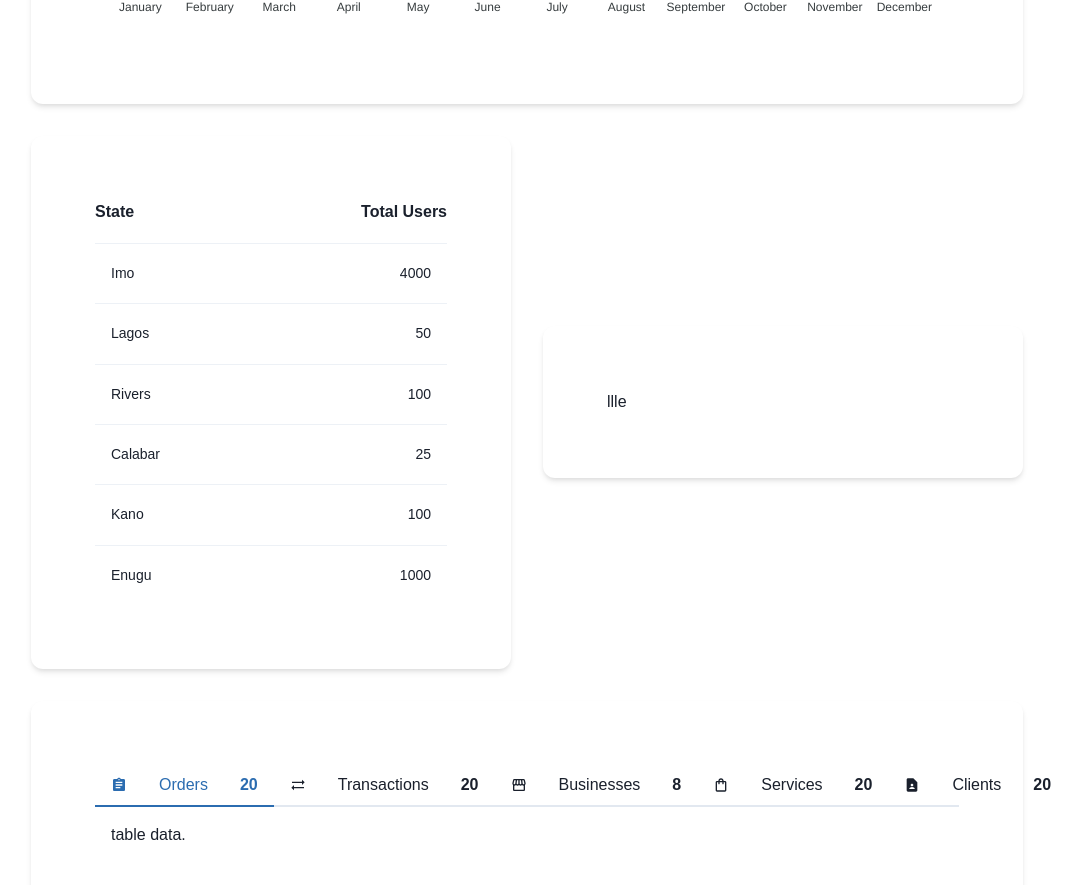
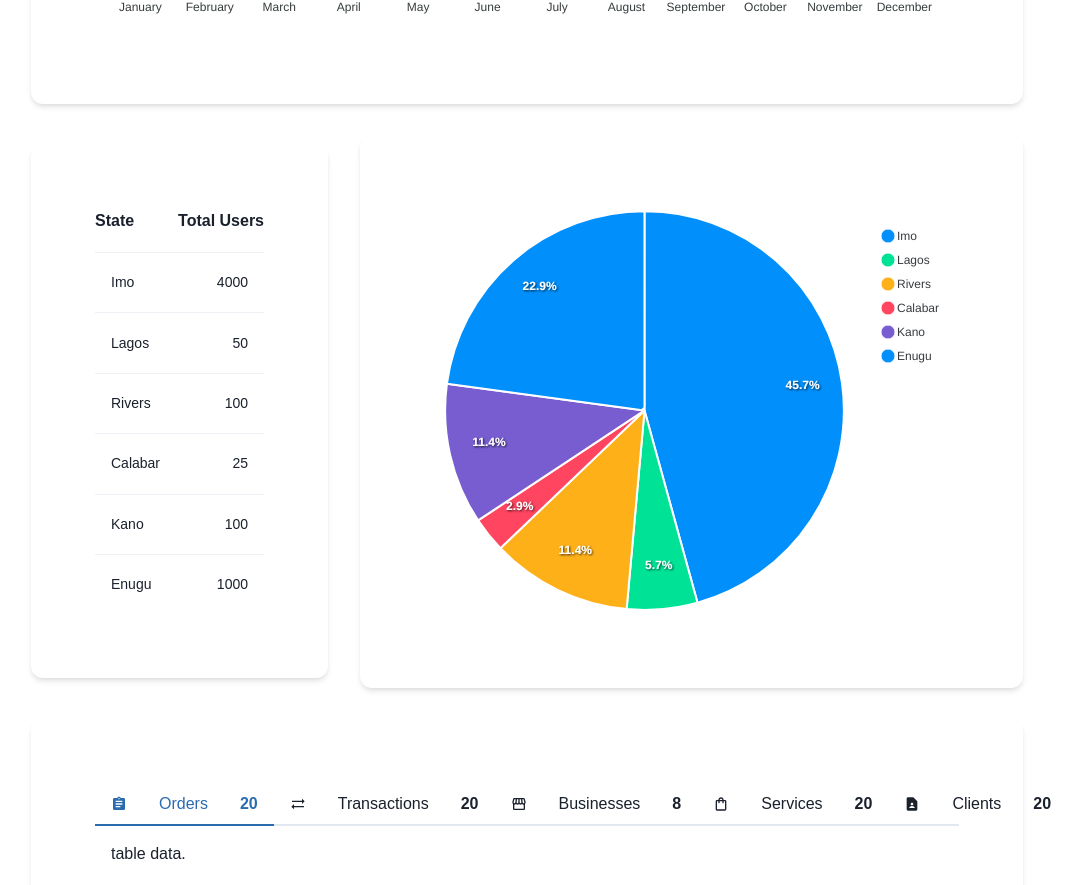
Before and after one commit to sammy-code98/dashboard-sample, a React (Vite) app: page /dashboard in a window 1280 px wide. Shown: the part 1212-2097 px from the top of the page, without its empty margins (193-1275 px from the left). Built offline with nearby package versions, Linux system fonts and the light colour scheme.

Commit message:
feat:add sales pie chart

```diff
--- a/src/components/dashboardCharts/index.ts
+++ b/src/components/dashboardCharts/index.ts
@@ -1,4 +1,5 @@
 import UserChart from "./userChart";
 import SalesLocation from "./salesLocation";
+import SalesChart from "./salesChart";
 
-export { UserChart, SalesLocation };
+export { UserChart, SalesLocation, SalesChart };
--- /dev/null
+++ b/src/components/dashboardCharts/salesChart.tsx
@@ -0,0 +1,38 @@
+import React from 'react'
+import { Box } from '@chakra-ui/react'
+import ReactApexChart from "react-apexcharts";
+import { ApexOptions } from 'apexcharts';
+
+
+export default function SalesChart() {
+    const series: ApexOptions['series'] = [400, 50, 100, 25, 100, 200];
+    const options: ApexOptions = {
+        chart: {
+            width: 535,
+            type: "pie",
+        },
+        labels: ['Imo', 'Lagos', 'Rivers', 'Calabar', 'Kano', 'Enugu'],
+        responsive: [{
+            breakpoint: 480,
+            options: {
+                chart: {
+                    width: 200
+                },
+                legend: {
+                    position: 'bottom'
+                }
+            }
+        }]
+    }
+    return (
+        <Box w="100%">
+            <ReactApexChart
+                options={options}
+                series={series}
+                type='pie'
+                width={535}
+
+            />
+        </Box>
+    )
+}
--- a/src/pages/Dashboard/dashboard.tsx
+++ b/src/pages/Dashboard/dashboard.tsx
@@ -5,7 +5,7 @@ import { SummaryCards } from '../../components/cards'
 import { summaryCard } from '../../fakeData/summaryCard'
 import { TableTab } from '../../components/TableTab'
 import tabData from '../../components/TableTab/TableHeadingData'
-import { UserChart, SalesLocation } from '../../components/dashboardCharts'
+import { UserChart, SalesLocation, SalesChart } from '../../components/dashboardCharts'
 
 
 export default function Dashboard() {
@@ -53,9 +53,8 @@ export default function Dashboard() {
                         <SalesLocation />
                     </Box>
                     <Box width='100%' p='4rem' bgColor='white' borderRadius='xl' shadow={{ base: 'none', md: 'md' }}>
-                        llle
+                        <SalesChart />
                     </Box>
-
 
                 </Box>
                 <Box mt='2rem' p='4rem' bgColor='white' borderRadius='xl' shadow={{ base: 'none', md: 'md' }}>
```
